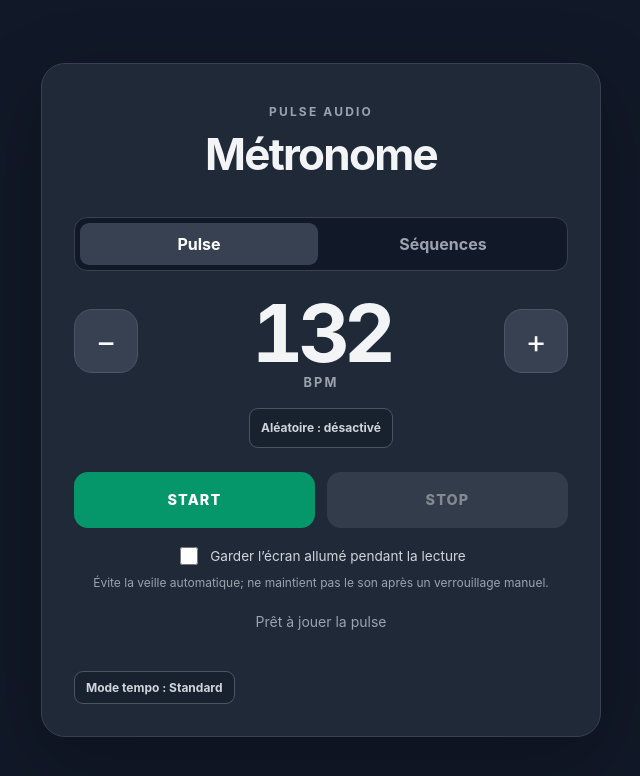
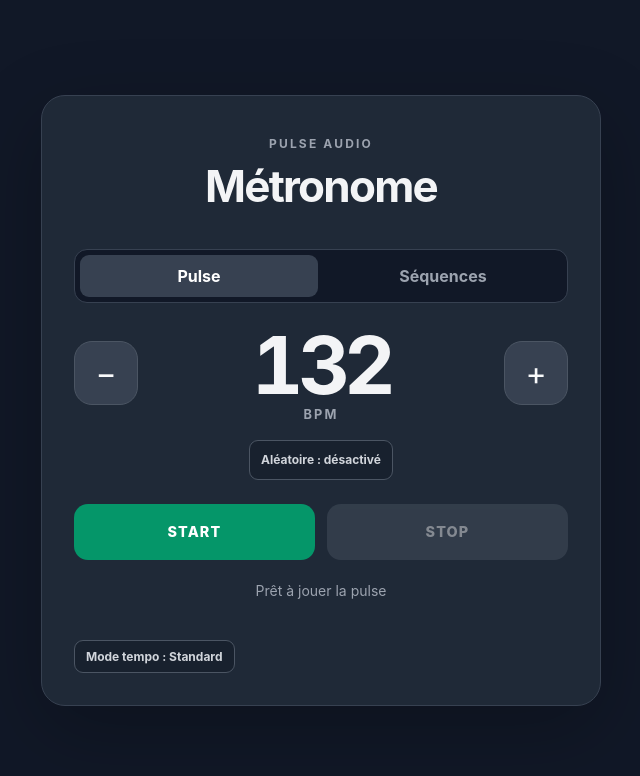
Before and after one commit to christianmelon/metronome, a Vue app: page / in a window 1280 px wide. Shown: the top 776 px of the page, without its empty margins (319-959 px from the left). Built offline with nearby package versions, Linux system fonts and the light colour scheme.

Commit message:
mode avec api screen wake lock par defaut

```diff
--- a/src/App.vue
+++ b/src/App.vue
@@ -4,6 +4,7 @@ import { nextClickSkipProbability } from './audio/clickSkipProbability'
 import { AudioEngine } from './audio/AudioEngine'
 import { requestAutomaticAudioSession } from './audio/audioSession'
 import {
+  isMobileDevice as detectMobileDevice,
   ScreenWakeLockController,
   type ScreenWakeLockState,
 } from './screenWakeLock'
@@ -55,11 +56,14 @@ const currentMeasure = ref<number | null>(null)
 const currentGroup = ref<number | null>(null)
 const countInProgress = ref<{ pulseNumber: number; totalPulses: number } | null>(null)
 const offlineStatus = ref<OfflineStatus>('hidden')
-const keepScreenAwake = ref(false)
 const screenWakeLockState = ref<ScreenWakeLockState>('idle')
 const buildId = __APP_BUILD_ID__
 let transportRequest = 0
 let resumeOnForeground = false
+const isMobile = detectMobileDevice(
+  typeof navigator === 'undefined' ? undefined : navigator,
+  typeof window === 'undefined' ? undefined : window.matchMedia.bind(window),
+)
 const screenWakeLock = new ScreenWakeLockController(
   typeof navigator === 'undefined' ? undefined : navigator,
   (state) => {
@@ -124,19 +128,6 @@ function cycleClickSkipProbability() {
   const nextProbability = nextClickSkipProbability(clickSkipProbability.value)
   audioEngine.setClickSkipProbability(nextProbability)
   clickSkipProbability.value = nextProbability
-}
-
-function updateKeepScreenAwake(event: Event) {
-  if (!(event.currentTarget instanceof HTMLInputElement)) {
-    return
-  }
-
-  keepScreenAwake.value = event.currentTarget.checked
-  if (!keepScreenAwake.value) {
-    void screenWakeLock.release()
-  } else if (isRunning.value || isStarting.value) {
-    void screenWakeLock.request()
-  }
 }
 
 const screenWakeLockMessage = computed(() => {
@@ -238,7 +229,7 @@ async function start() {
   const request = ++transportRequest
   isStarting.value = true
   errorMessage.value = ''
-  if (keepScreenAwake.value) {
+  if (isMobile) {
     void screenWakeLock.request()
   }
 
@@ -324,10 +315,7 @@ function handleForeground() {
     return
   }
 
-  if (
-    keepScreenAwake.value &&
-    (isRunning.value || isStarting.value)
-  ) {
+  if (isMobile && (isRunning.value || isStarting.value)) {
     void screenWakeLock.request()
   }
 
@@ -460,31 +448,19 @@ onBeforeUnmount(() => {
       @stop="stop"
     />
 
-    <div class="wake-lock-setting">
-      <label class="wake-lock-option">
-        <input
-          type="checkbox"
-          :checked="keepScreenAwake"
-          aria-describedby="screen-wake-lock-help"
-          @change="updateKeepScreenAwake"
-        />
-        <span>Garder l’écran allumé pendant la lecture</span>
-      </label>
-      <p id="screen-wake-lock-help" class="wake-lock-help">
-        Évite la veille automatique; ne maintient pas le son après un verrouillage manuel.
-      </p>
     <p
       v-if="
-          !screenWakeLockSupported ||
-          keepScreenAwake ||
-          screenWakeLockState === 'failed'
+        isMobile &&
+        (!screenWakeLockSupported ||
+          isRunning ||
+          isStarting ||
+          screenWakeLockState === 'failed')
       "
       class="wake-lock-status"
       aria-live="polite"
     >
       {{ screenWakeLockMessage }}
     </p>
-    </div>
 
     <p v-if="errorMessage" class="error-message" role="alert">
       {{ errorMessage }}
--- a/src/screenWakeLock.ts
+++ b/src/screenWakeLock.ts
@@ -5,6 +5,10 @@ export type ScreenWakeLockState =
   | 'released'
   | 'unsupported'
   | 'failed'
+
+const MOBILE_INTERACTION_QUERY = '(pointer: coarse) and (hover: none)'
+
+type MatchMediaLike = (query: string) => Pick<MediaQueryList, 'matches'>
 
 type WakeLockSentinelLike = {
   readonly released?: boolean
@@ -14,6 +18,48 @@ type WakeLockSentinelLike = {
 
 type WakeLockApiLike = {
   request(type: 'screen'): Promise<WakeLockSentinelLike>
+}
+
+function getMobileHint(navigatorLike: unknown): boolean | null {
+  if (
+    typeof navigatorLike !== 'object' ||
+    navigatorLike === null ||
+    !('userAgentData' in navigatorLike)
+  ) {
+    return null
+  }
+
+  const userAgentData = navigatorLike.userAgentData
+  if (
+    typeof userAgentData !== 'object' ||
+    userAgentData === null ||
+    !('mobile' in userAgentData) ||
+    typeof userAgentData.mobile !== 'boolean'
+  ) {
+    return null
+  }
+
+  return userAgentData.mobile
+}
+
+export function isMobileDevice(
+  navigatorLike: unknown,
+  matchMediaLike?: MatchMediaLike,
+): boolean {
+  const mobileHint = getMobileHint(navigatorLike)
+  if (mobileHint !== null) {
+    return mobileHint
+  }
+
+  if (!matchMediaLike) {
+    return false
+  }
+
+  try {
+    return matchMediaLike(MOBILE_INTERACTION_QUERY).matches
+  } catch {
+    return false
+  }
 }
 
 function isWakeLockApi(value: unknown): value is WakeLockApiLike {
--- a/src/style.css
+++ b/src/style.css
@@ -263,30 +263,8 @@ h1 {
   background: #4b5563;
 }
 
-.wake-lock-setting {
-  display: grid;
-  gap: 7px;
-  margin-top: 16px;
-}
-
-.wake-lock-option {
-  display: flex;
-  align-items: center;
-  justify-content: center;
-  gap: 9px;
-  color: #d1d5db;
-  font-size: 0.85rem;
-}
-
-.wake-lock-option input {
-  width: 18px;
-  height: 18px;
-  accent-color: #059669;
-}
-
-.wake-lock-help,
 .wake-lock-status {
-  margin: 0;
+  margin: 12px 0 0;
   color: #9ca3af;
   font-size: 0.75rem;
   line-height: 1.4;
```
Also changed, not shown: 2 other files (tests, documents, lock files or other folders). Lines whose indentation alone changed are shown as unchanged.
